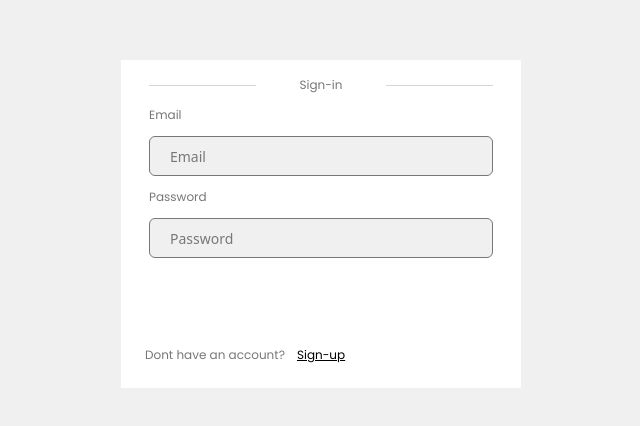
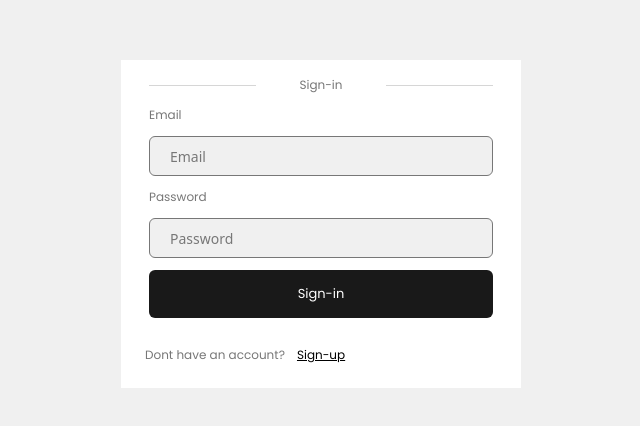
Before and after one commit to veloz-org/veloz-zeus, a Next.js app: page /auth in a window 1280 px wide. Shown: the part 176-602 px from the top of the page, without its empty margins (319-959 px from the left). Built offline with nearby package versions, Linux system fonts and the light colour scheme; no server answers.

Commit message:
added major changes

```diff
--- a/src/components/ui/button.tsx
+++ b/src/components/ui/button.tsx
@@ -18,7 +18,7 @@ const buttonVariants = cva(
           "bg-brand-green-ttr text-brand-green-primary hover:bg-[#F4FBF6] focus:shadow-brand-green-shd active:bg-brand-green-shd disabled:bg-brand-disabled disabled:cursor-not-allowed ",
         error:
           "bg-brand-red-primary text-white-100 hover:bg-brand-red-hover focus:bg-brand-red-focused active:bg-brand-red-pressed disabled:bg-brand-disabled disabled:cursor-not-allowed",
-        dark: "bg-dark-200 text-white-100 hover:bg-dark-100 focus:bg-dark-100 active:bg-dark-100 disabled:bg-brand-disabled disabled:cursor-not-allowed",
+        dark: "bg-dark-100/90 text-white-100 hover:bg-dark-100 focus:bg-dark-100 active:bg-dark-100 disabled:bg-brand-disabled disabled:cursor-not-allowed",
       },
       size: {
         sm: "text-sm py-2",
```
